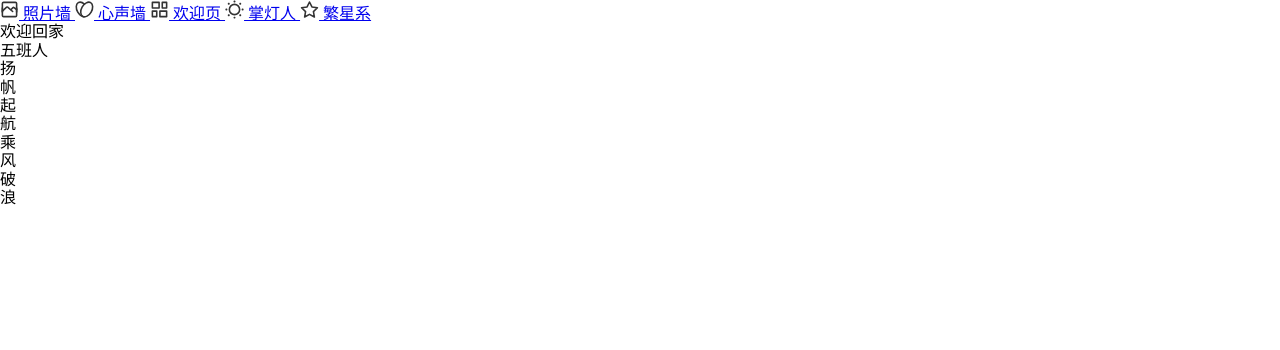
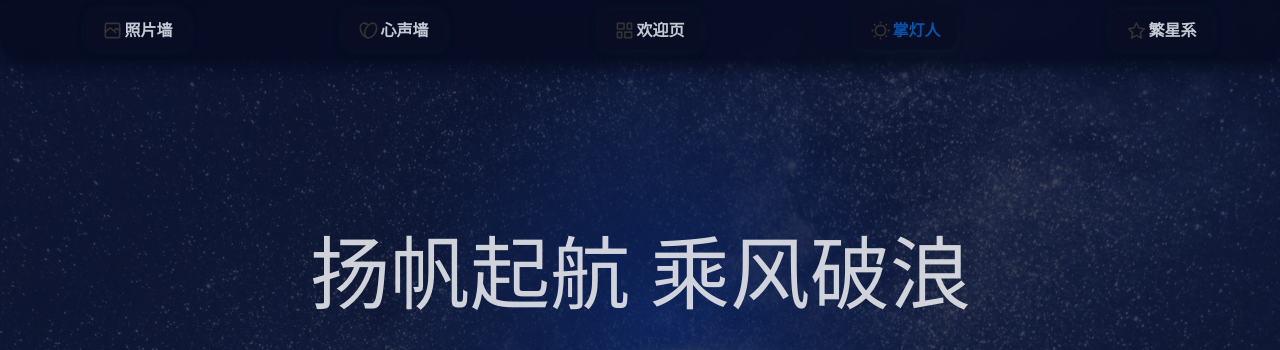
Before and after one commit to Xieded/ClassFiveWebForMingDeSchoolInShenzhen, a website: page light.html in a window 1280 px wide. Shown: the top 350 px of the page. Drawn offline with nearby package versions, Linux system fonts and the light colour scheme; the site is published under a folder, as on GitHub Pages, so addresses that start at the root find nothing.

Commit message:
彻底根除问题

```diff
--- a/htmls/light.html
+++ b/light.html
@@ -4,7 +4,7 @@
 <head>
     <title>扬帆起航，乘风破浪</title>
     <meta charset="utf-8">
-    <link rel="stylesheet" type="text/css" href="/css/style.css">
+    <link rel="stylesheet" type="text/css" href="css/style.css">
     <link href="https://cdn.jsdelivr.net/npm/normalize.css@8.0.1/normalize.min.css" rel="stylesheet">
 
 </head>
```
Also changed, not shown: photo.html (renamed from htmls/photo.html, +1 -1 lines), starSystem.html (renamed from htmls/starSystem.html, +1 -1 lines), heart.html (renamed from htmls/heart.html).
